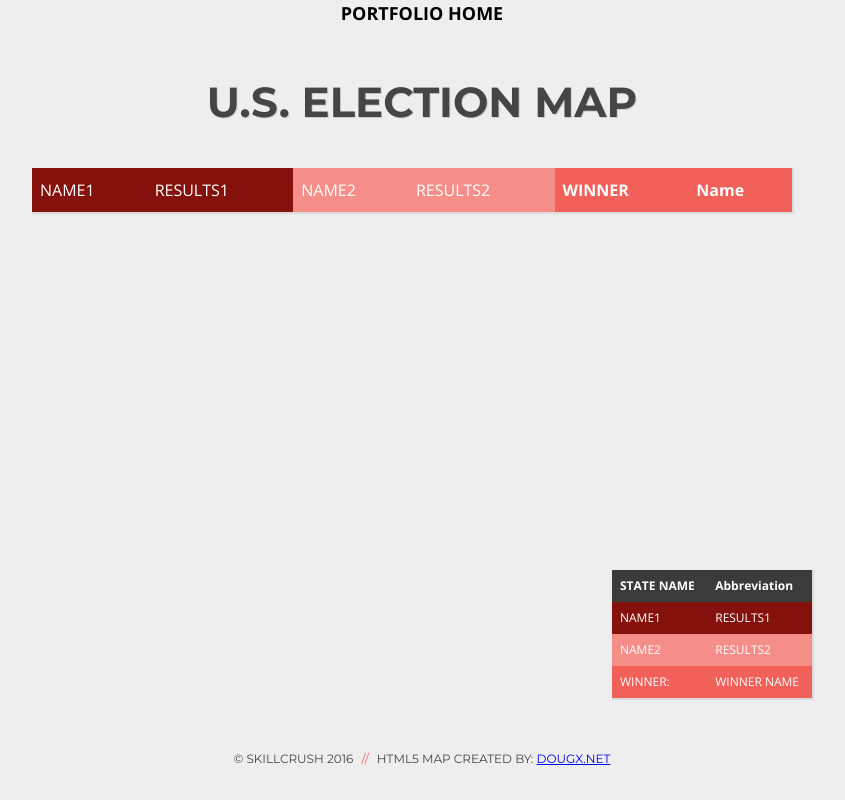
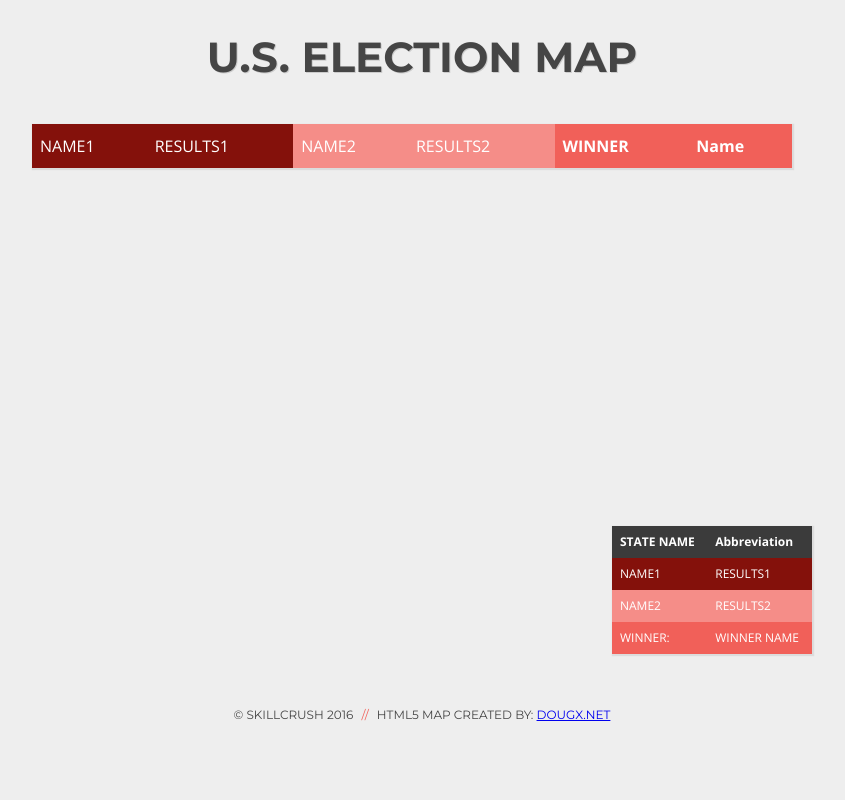
Before and after one commit to ashaglenn/election-map, a plain HTML site: page index.html in a window 1280 px wide. Shown: the whole page, without its empty margins (218-1063 px from the left). Drawn offline with nearby package versions, Linux system fonts and the light colour scheme; a script that the page names is missing.

Commit message:
Update index.html

```diff
--- a/index.html
+++ b/index.html
@@ -8,7 +8,6 @@
 </head>
 
 <body onload="onLoad();">
-  <div id="ph"> <h3><a href="../../index.html"> Portfolio Home </a></h3></div>
   <div class="page">
     <header>
       <h1>U.S. ELECTION MAP</h1>
```
